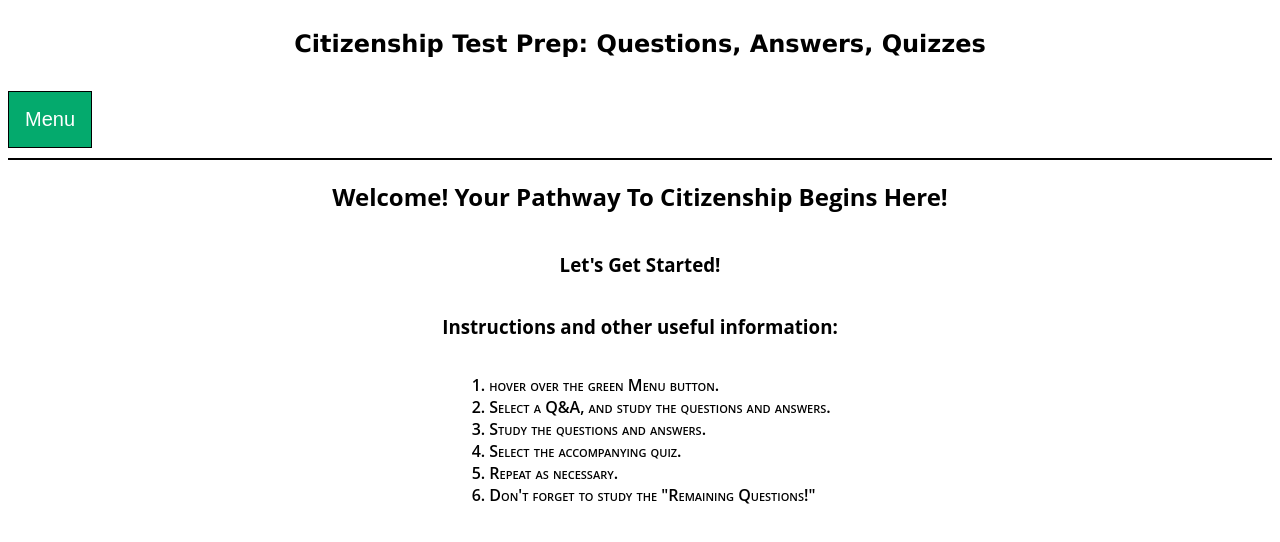
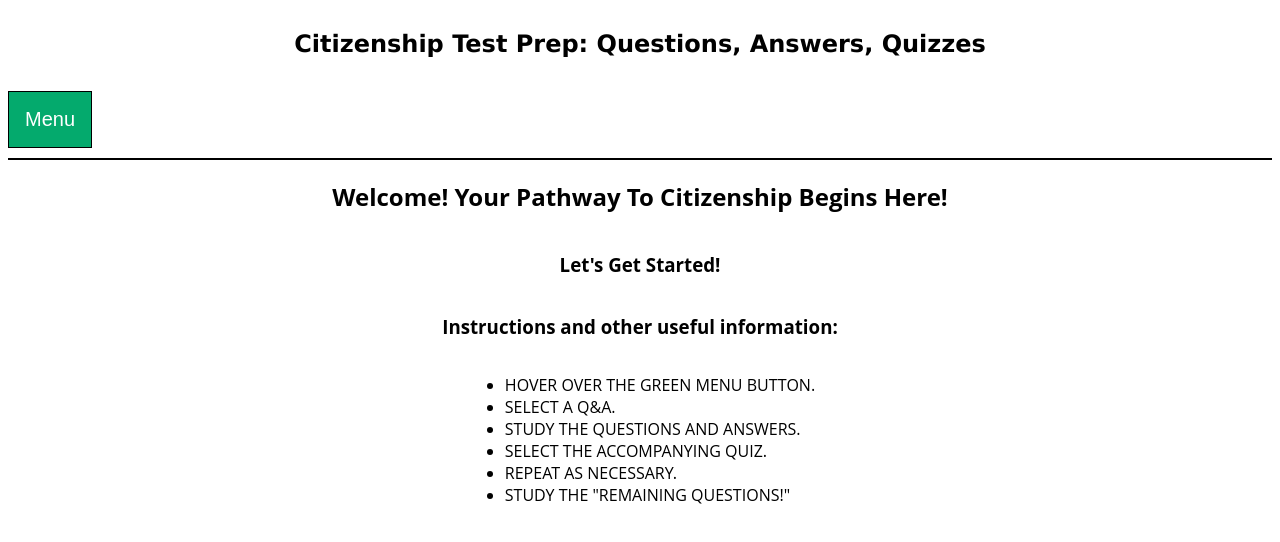
Before and after one commit to mmaustin/citizenship-questions-answers, a React (Create React App) app in the folder citizenship-frontend/: page / in a window 1280 px wide. Shown: the top 542 px of the page. Built offline with nearby package versions, Linux system fonts and the light colour scheme.

Commit message:
returned list to ol, changed list items font-weight, manually upcased list items

```diff
--- a/citizenship-frontend/src/features/homePage/HomePage.js
+++ b/citizenship-frontend/src/features/homePage/HomePage.js
@@ -9,14 +9,14 @@ export const HomePage = () => {
             </div>
             <div id='home-instructions'>
                 <h3 id='home-banner'>Instructions and other useful information:</h3>
-                <ol id='unordered-list'>
-                    <li className='list-items'>hover over the green Menu button.</li>
-                    <li className='list-items'>Select a Q&A, and study the questions and answers.</li>
-                    <li className='list-items'>Study the questions and answers.</li>
-                    <li className='list-items'>Select the accompanying quiz.</li>
-                    <li className='list-items'>Repeat as necessary.</li>
-                    <li className='list-items'>Don't forget to study the "Remaining Questions!"</li>
-                </ol>
+                <ul id='unordered-list'>
+                    <li className='list-items'>HOVER OVER THE GREEN MENU BUTTON.</li>
+                    <li className='list-items'>SELECT A Q&A.</li>
+                    <li className='list-items'>STUDY THE QUESTIONS AND ANSWERS.</li>
+                    <li className='list-items'>SELECT THE ACCOMPANYING QUIZ.</li>
+                    <li className='list-items'>REPEAT AS NECESSARY.</li>
+                    <li className='list-items'>STUDY THE "REMAINING QUESTIONS!"</li>
+                </ul>
 
             </div>
         </div>
--- a/citizenship-frontend/src/index.css
+++ b/citizenship-frontend/src/index.css
@@ -37,7 +37,7 @@ body {
 
 .list-items {
     font-variant: small-caps;
-    font-weight: 600;
+    font-weight: 500;
 }
 
 /*Navigation Bar CSS*/
```
